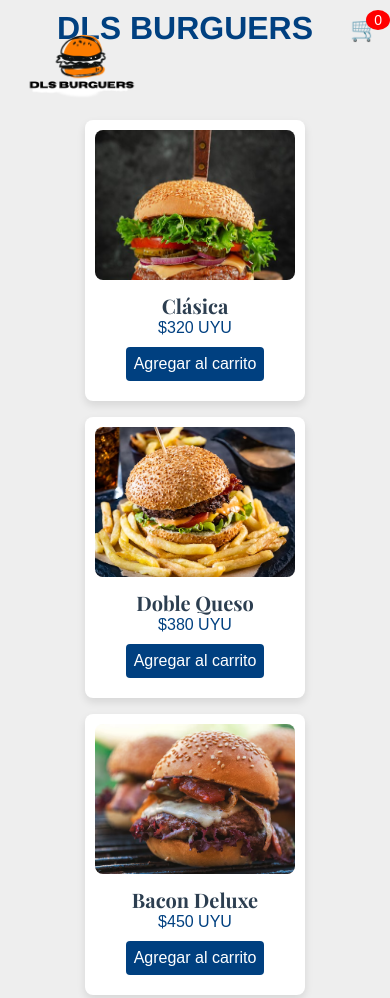
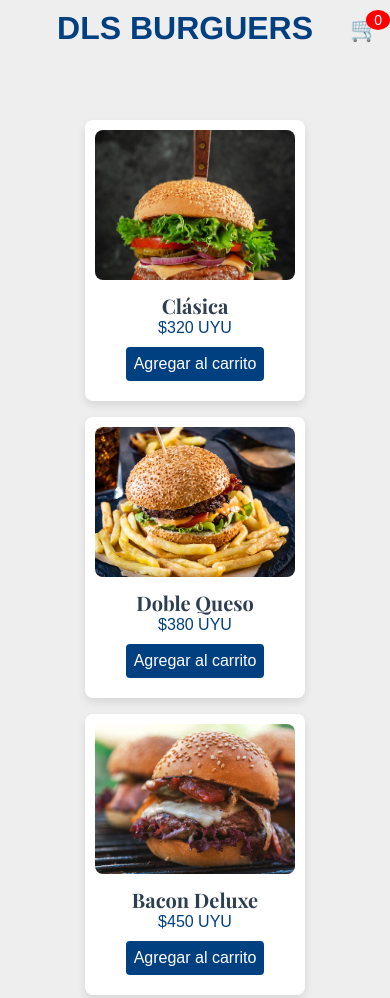
Before and after one commit to ThomasdelosSantos/DLSBRUGUERS, a plain HTML site: page index.html in a window 390 px wide. Shown: the top 998 px of the page. Drawn offline with nearby package versions, Linux system fonts and the light colour scheme.

Commit message:
style.css

```diff
--- a/style.css
+++ b/style.css
@@ -28,14 +28,23 @@ h1 {
     font-family: 'Franklin Gothic Medium', 'Arial Narrow', Arial, sans-serif;
 }
 
+/* Por defecto, el logo está visible */
 .logo {
     position: absolute;
     left: 20px;
-    top: 10px;
-    max-width: 100%; /* Hace que el logo se ajuste al contenedor */
-    height: auto; /* Mantiene la proporción original del logo */
-    width: 150px; /* Puedes ajustar el tamaño inicial si lo deseas */
+    top: px;
+    max-width: 100%;
+    height: auto;
+    width: 150px;
 }
+
+/* Cuando la pantalla sea de 768px o menor (típico de teléfonos móviles), ocultamos el logo */
+@media (max-width: 600px) {
+    .logo {
+        display: none; /* Esto oculta el logo */
+    }
+}
+
 
 
 .logo img {
@@ -222,9 +231,3 @@ button {
 button:hover {
     background-color: #45a049;
 }
-
-@media (max-width: 768px) {
-    .logo {
-        width: 120px; /* Tamaño más pequeño en pantallas pequeñas */
-    }
-}
```
